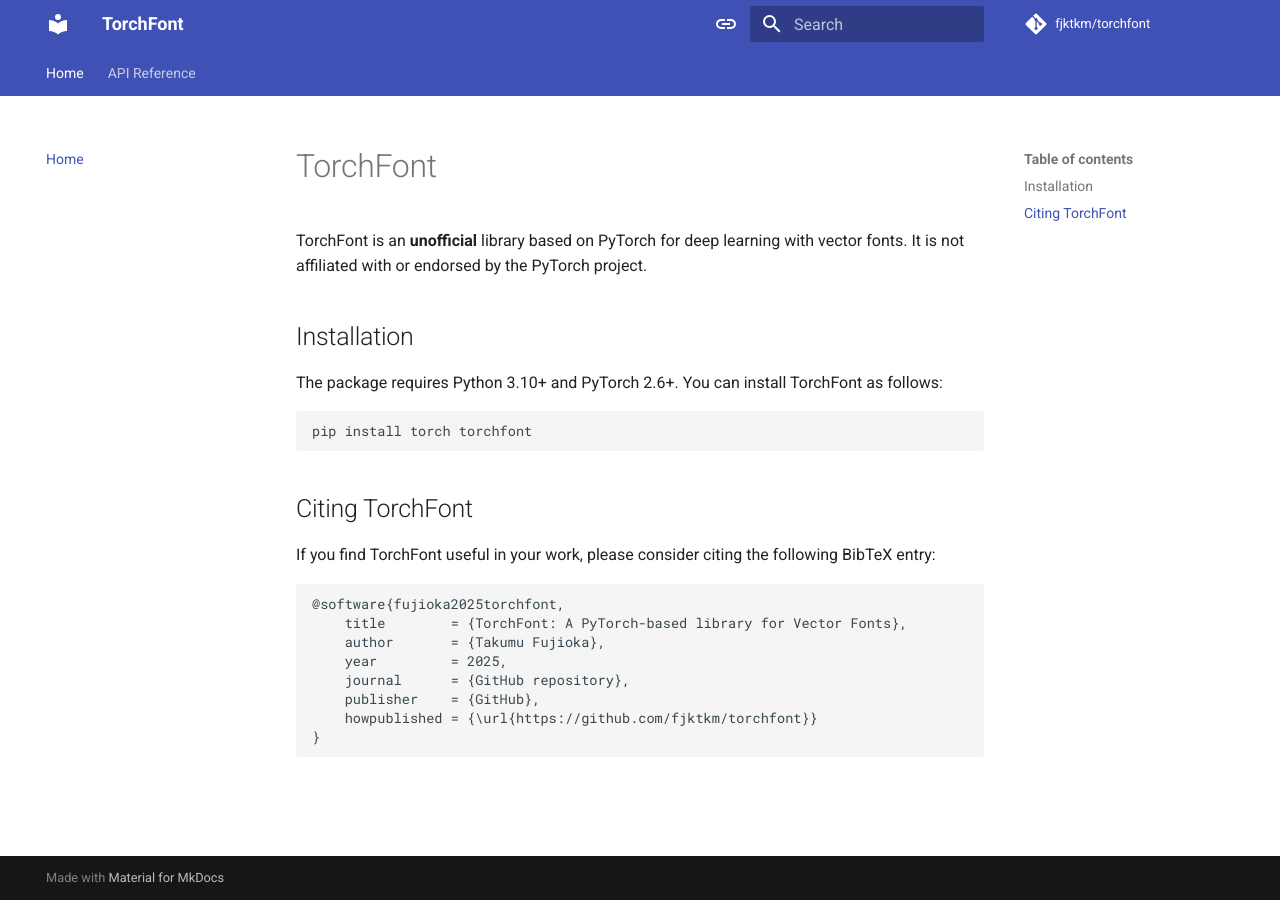
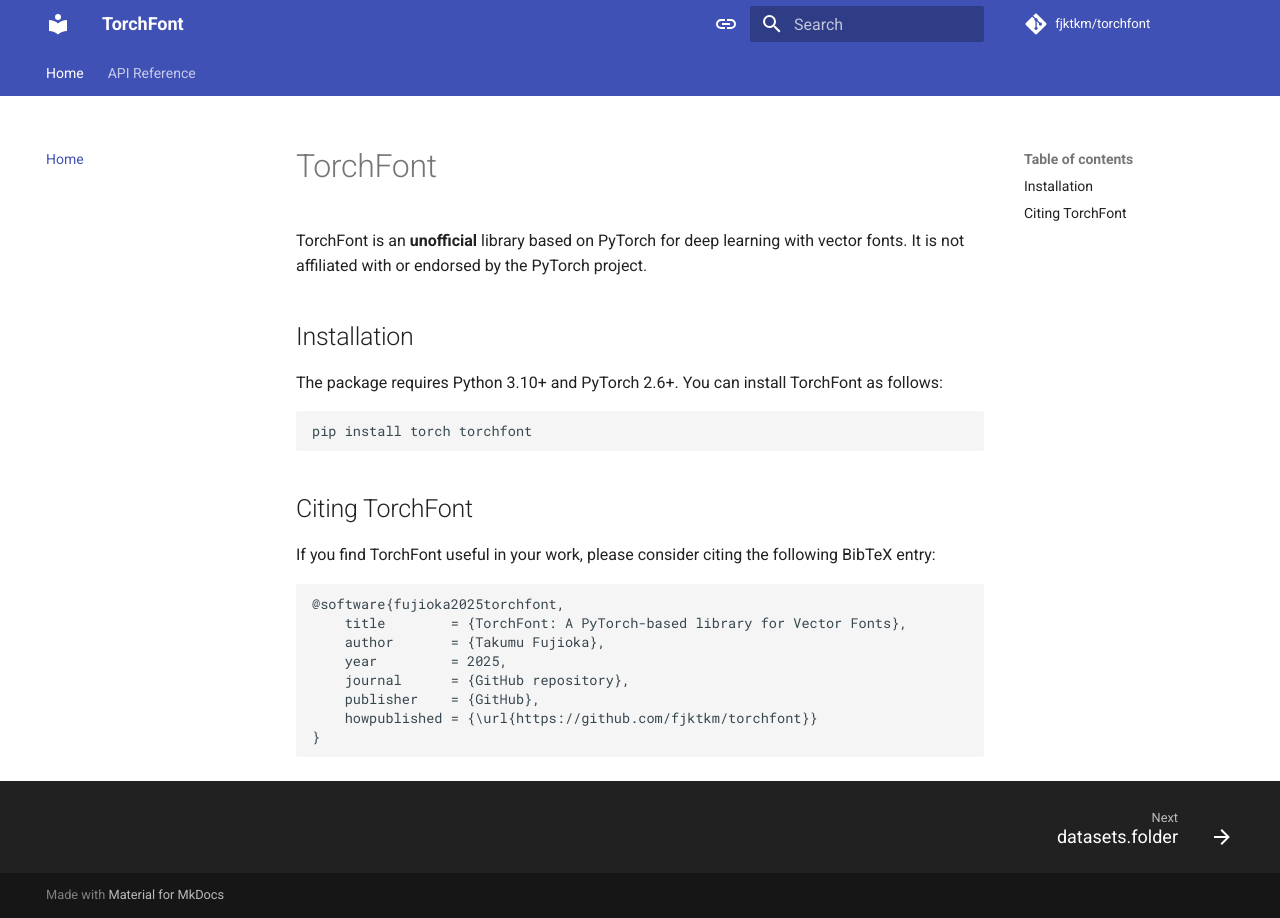
Before and after one commit to fjktkm/torchfont, an MkDocs documentation site: the page built from docs/index.md, in a window 1280 px wide. Built offline with MkDocs 1.6.1 and Material for MkDocs 9.7.7, drawn with Linux system fonts in a browser that asks for light colours; comment, search, counter and statistics services are not loaded.

Commit message:
Fix mkdocs.yml configuration: add footer feature and update inventory URLs

```diff
--- a/mkdocs.yml
+++ b/mkdocs.yml
@@ -7,6 +7,7 @@
 theme:
   name: material
   features:
+    - navigation.footer
     - navigation.sections
     - navigation.tabs
   palette:
@@ -49,8 +50,9 @@
           paths: [src]
           inventories:
             - https://docs.python.org/3/objects.inv
+            - https://fonttools.readthedocs.io/en/stable/objects.inv
+            - https://numpy.org/doc/stable/objects.inv
             - https://pytorch.org/docs/stable/objects.inv
-            - https://numpy.org/doc/stable/objects.inv
           options:
             docstring_options:
               ignore_init_summary: true
```
